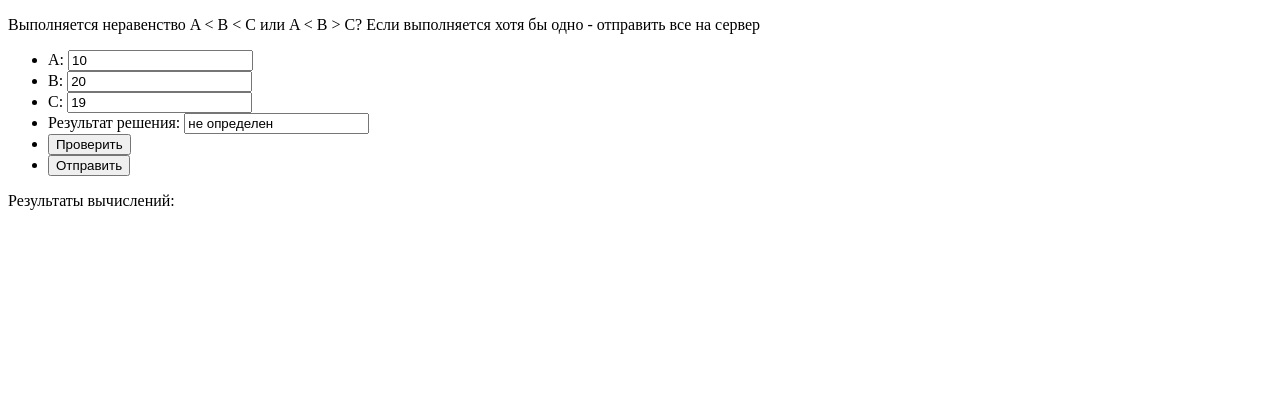
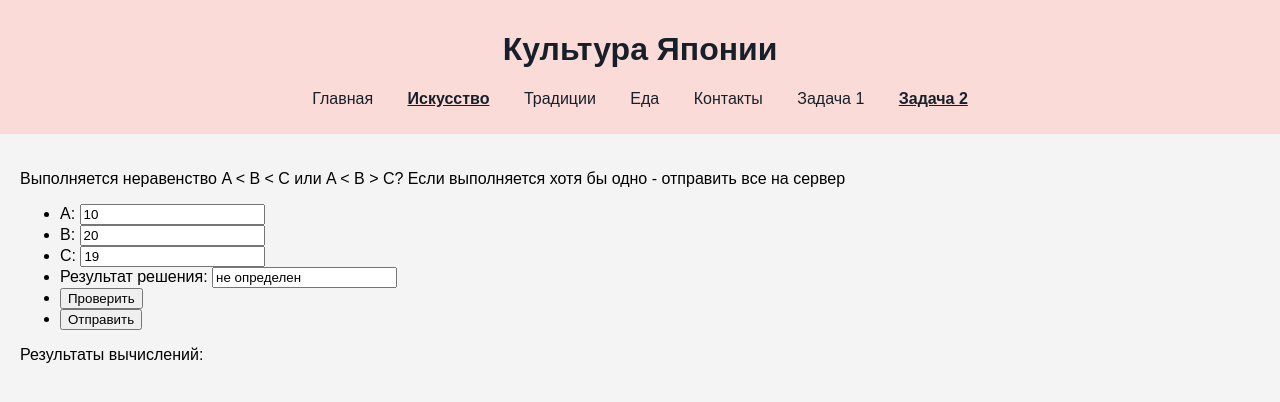
Before and after one commit to MaryCraft/Japaneseculture, a plain HTML site: page algorithmicproblem.html/Abc2.html in a window 1280 px wide. Drawn offline with Linux system fonts and the light colour scheme; files that its build step writes are made by us from their sources; files whose address does not match are found by name.

Commit message:
abc integration

```diff
--- a/algorithmicproblem.html/Abc2.html
+++ b/algorithmicproblem.html/Abc2.html
@@ -1,4 +1,27 @@
 <!DOCTYPE html>
+<html lang="ru">
+<head>
+    <meta charset="UTF-8">
+    <meta name="viewport" content="width=device-width, initial-scale=1.0">
+    <title>Культура Японии</title>
+    <link rel="stylesheet" href="styles.css">
+</head>
+<body>
+    <header>
+        <h1>Культура Японии</h1>
+        <nav>
+            <ul>
+                <li><a href="index.html">Главная</a></li>
+                <li><a href="art.html" class="active">Искусство</a></li>
+                <li><a href="traditions.html">Традиции</a></li>
+                <li><a href="food.html">Еда</a></li>
+                <li><a href="contact.html">Контакты</a></li>
+                <li><a href="/Users/wo/Desktop/programming test /algorithmicproblem.html/abc.html">Задача 1</a></li>
+                <li><a href="/Users/wo/Desktop/programming test /algorithmicproblem.html/Abc2.html" class="active"> Задача 2</a></li>
+            </ul>
+        </nav>
+    </header>
+    <main>
 <html lang="ru">
 <head>
     <meta charset="UTF-8">
--- a/algorithmicproblem.html/abc.html
+++ b/algorithmicproblem.html/abc.html
@@ -1,4 +1,27 @@
 <!DOCTYPE html>
+<html lang="ru">
+<head>
+    <meta charset="UTF-8">
+    <meta name="viewport" content="width=device-width, initial-scale=1.0">
+    <title>Культура Японии</title>
+    <link rel="stylesheet" href="styles.css">
+</head>
+<body>
+    <header>
+        <h1>Культура Японии</h1>
+        <nav>
+            <ul>
+                <li><a href="index.html">Главная</a></li>
+                <li><a href="art.html" class="active">Искусство</a></li>
+                <li><a href="traditions.html">Традиции</a></li>
+                <li><a href="food.html">Еда</a></li>
+                <li><a href="contact.html">Контакты</a></li>
+                <li><a href="/Users/wo/Desktop/programming test /algorithmicproblem.html/abc.html" class="active"> Задача 1</a></li>
+                <li><a href="/Users/wo/Desktop/programming test /algorithmicproblem.html/Abc2.html">Задача 2</a></li>
+            </ul>
+        </nav>
+    </header>
+    <main>
 <html lang="en">
 <head>
     <meta charset="UTF-8">
@@ -6,7 +29,7 @@
 </head>
 <body>
 
-            <!--Уникально содержание страницы-->
+
             <h3 align="center">Решение алгоритмической задачи</h3>
             <p id="task_content">Выполняется неравенство A < B < C или A < B > C?</p>
             <p>Значение A: <span id="a">19</span></p>
```
Also changed, not shown: Traditions.html (+2 -0 lines), art.html (+2 -0 lines), contact.html (+2 -0 lines), food.html (+2 -0 lines), index.html (+2 -0 lines), mainpage.html (+2 -2 lines).
